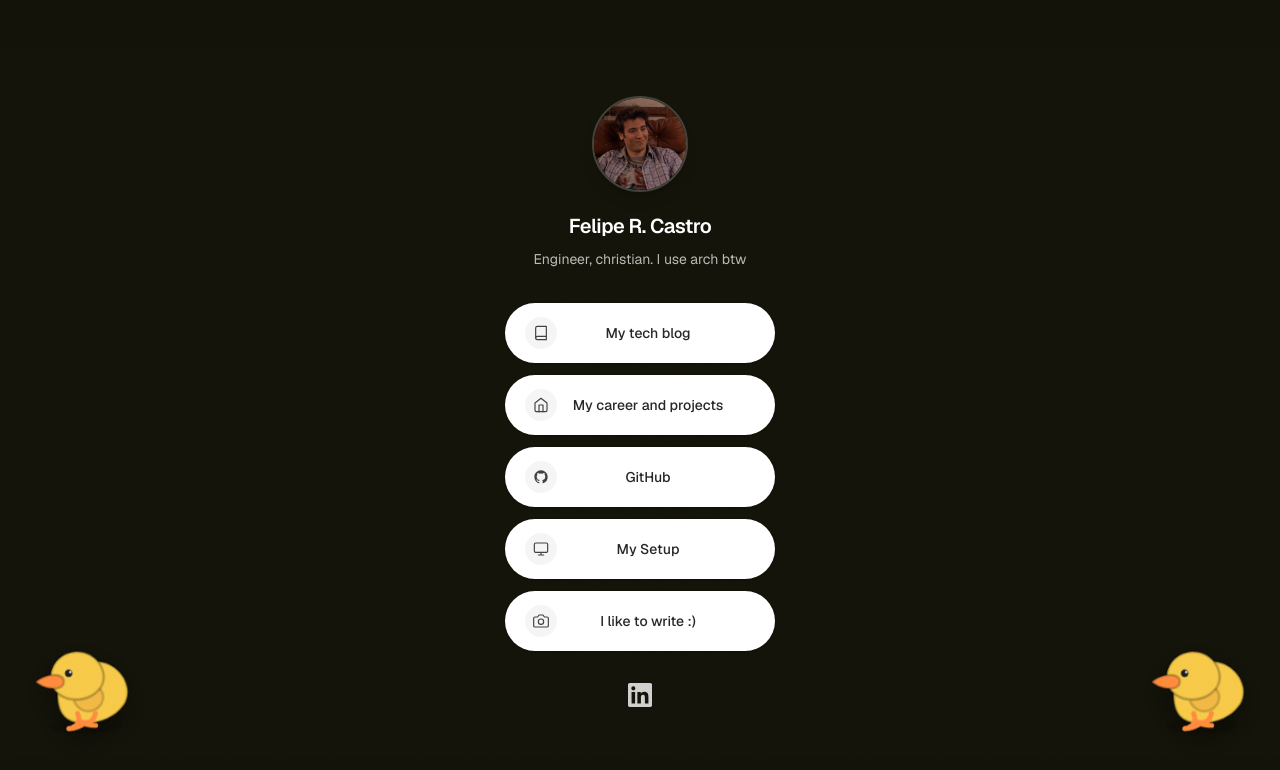
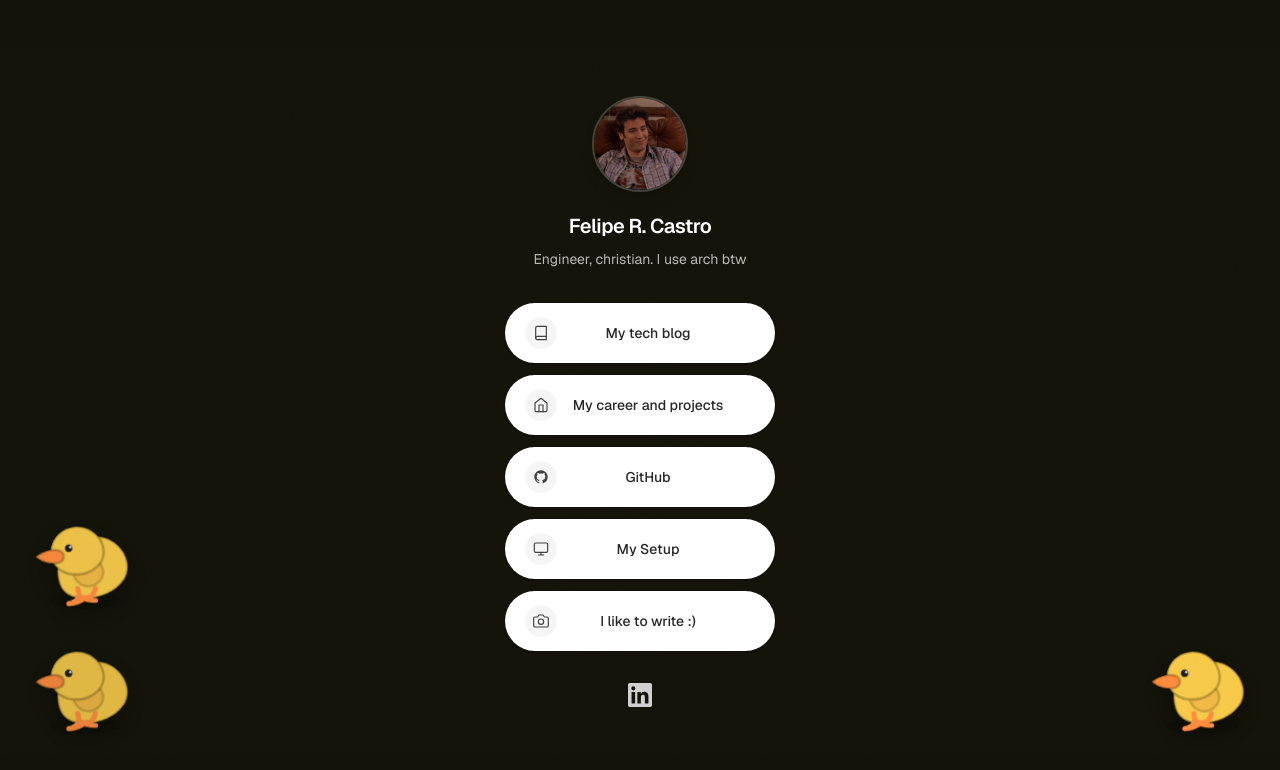
Before and after one commit to castroofelipee/felipe-linktree, a Next.js app: page / in a window 1280 px wide. Shown: the top 770 px of the page. Built offline with nearby package versions, Linux system fonts and the light colour scheme.

Commit message:
feat(papo): grupo de patinhos do outro lado

```diff
--- a/components/papo/WalkingPapo.module.css
+++ b/components/papo/WalkingPapo.module.css
@@ -9,6 +9,21 @@
 .wrapLeft {
   left: max(16px, env(safe-area-inset-left));
   right: auto;
+}
+
+.pack {
+  display: grid;
+  gap: 10px;
+}
+
+.duckSmall {
+  width: clamp(52px, 11vw, 110px);
+  opacity: 0.95;
+}
+
+.duckTiny {
+  width: clamp(44px, 9.5vw, 96px);
+  opacity: 0.9;
 }
 
 .duck {
--- a/components/papo/WalkingPapo.tsx
+++ b/components/papo/WalkingPapo.tsx
@@ -10,17 +10,27 @@ export function WalkingPapo() {
       </div>
 
       <div className={`${styles.wrap} ${styles.wrapLeft}`} aria-hidden="true">
-        <div className={styles.walk}>
-          <DuckSvg />
+        <div className={styles.pack}>
+          <div className={styles.walk}>
+            <DuckSvg className={styles.duckSmall} />
+          </div>
+          <div className={styles.walk}>
+            <DuckSvg className={styles.duckTiny} />
+          </div>
         </div>
       </div>
     </>
   )
 }
 
-function DuckSvg() {
+function DuckSvg({ className }: { className?: string }) {
   return (
-    <svg className={styles.duck} viewBox="0 0 160 140" role="img" focusable="false">
+    <svg
+      className={[styles.duck, className].filter(Boolean).join(' ')}
+      viewBox="0 0 160 140"
+      role="img"
+      focusable="false"
+    >
       {/* shadow */}
       <ellipse
         className={styles.shadow}
```
